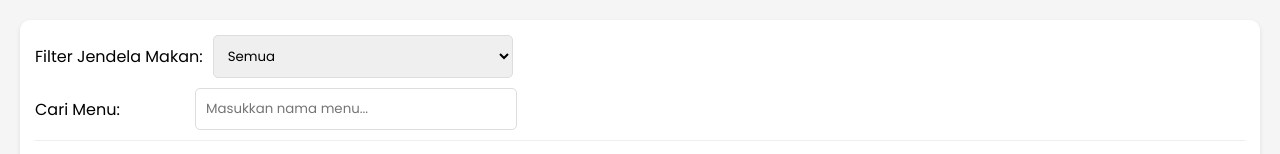
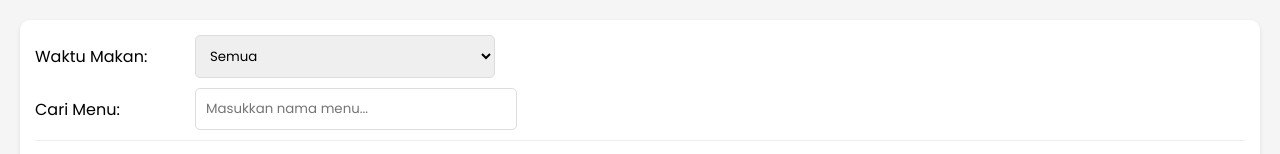
Before and after one commit to NandaMocha/Daftar-Makan-Diet, a plain HTML site: page index.html in a window 1280 px wide. Shown: the top 154 px of the page. Drawn offline with Linux system fonts and the light colour scheme.

Commit message:
feat: update title filter

```diff
--- a/index.html
+++ b/index.html
@@ -12,7 +12,7 @@
     <!-- Filter Section -->
     <div id="filterSection">
         <div class="filter-row">
-            <label for="mealFilter">Filter Jendela Makan: </label>
+            <label for="mealFilter">Waktu Makan: </label>
             <select id="mealFilter" onchange="applyFilters()">
                 <option value="all">Semua</option>
                 <option value="sarapan">Sarapan</option>
```
